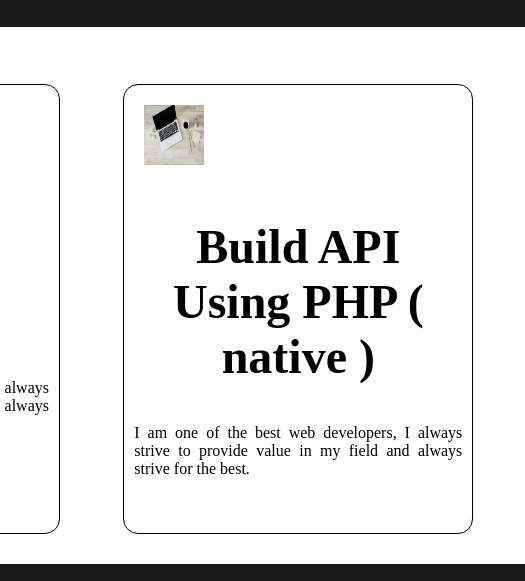
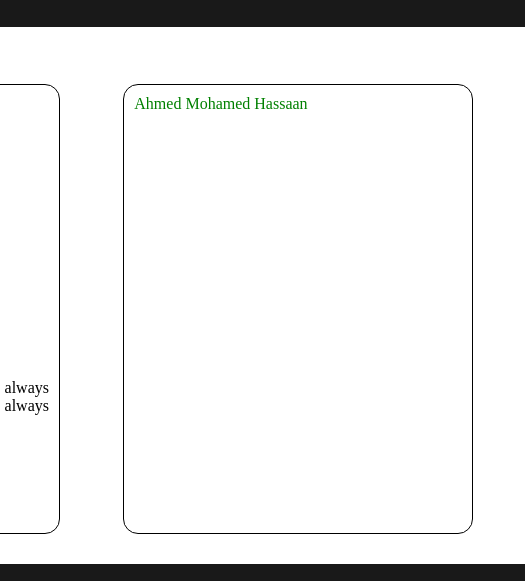
Before and after one commit to AhmedMHassaan/AhmedMHassaan.github.io, a plain HTML site: page index.html in a window 1280 px wide. Shown: the part 2052-2633 px from the top of the page, 755-1280 px from the left. Drawn offline with Linux system fonts and the light colour scheme.

Commit message:
Addign linked in badge

```diff
--- a/index.html
+++ b/index.html
@@ -21,6 +21,9 @@
     <link rel="stylesheet" media="screen and (max-width:800px)" href="tablet.css">
     <link rel="stylesheet" media="screen and (max-width:530px)" href="phone.css">
 
+
+    <script src="https://platform.linkedin.com/badges/js/profile.js" async defer type="text/javascript"></script>
+
     <!-- Fontawesome CDN Link -->
 
 
@@ -41,7 +44,8 @@
 
             <h1 class="headings">I AM <br>Ahmed Mohamed Hassaan</h1>
 
-            <a href='https://drive.google.com/file/d/1bVDXzgAFFTH-PO4jab2gTaIprgQXTbil/view?usp=sharing' target="_blank"  class="btn">
+            <a href='https://drive.google.com/file/d/1bVDXzgAFFTH-PO4jab2gTaIprgQXTbil/view?usp=sharing' target="_blank"
+                class="btn">
                 Hire me
             </a>
         </div>
@@ -64,12 +68,17 @@
         </h1>
         <div id="gallery">
 
-<!--             <img src="images/1.jpg" alt=""> -->
-            <img src="https://play-lh.googleusercontent.com/sq0IEncb9H9eqxqC_ReQRLEmj3RLH_C8PjOMGdzvuyZ-XDvCt_S-E8M3Sc4-hpv2eKY=s180-rw" alt="الكيان للإستثمار العقاري" onclick=" window.open('https://play.google.com/store/apps/details?id=com.ahmed_m_hassaan.alkyaan','_blank')" >
-            <img src="https://raw.githubusercontent.com/AhmedMHassaan/GP/main/Grad%20Work/v3/Hassaan/UI%20Screen/4.jpg" alt="تطبيق Candle" onclick=" window.open('https://github.com/AhmedMHassaan/GradProject','_blank')" >
-            <img src="https://ahmedmhassaan.000webhostapp.com/logo.png" alt="تطبيق مدينتي - محافظة قنا - مركز نقادة - تطبيق مركز تقادة" onclick=" window.open('https://github.com/AhmedMHassaan/NakadaSystem','_blank')" >
-<!--             <img src="images/2.jpg" alt=""> -->
-<!--             <img src="images/3.jpg" alt=""> -->
+            <!--             <img src="images/1.jpg" alt=""> -->
+            <img src="https://play-lh.googleusercontent.com/sq0IEncb9H9eqxqC_ReQRLEmj3RLH_C8PjOMGdzvuyZ-XDvCt_S-E8M3Sc4-hpv2eKY=s180-rw"
+                alt="الكيان للإستثمار العقاري"
+                onclick=" window.open('https://play.google.com/store/apps/details?id=com.ahmed_m_hassaan.alkyaan','_blank')">
+            <img src="https://raw.githubusercontent.com/AhmedMHassaan/GP/main/Grad%20Work/v3/Hassaan/UI%20Screen/4.jpg"
+                alt="تطبيق Candle" onclick=" window.open('https://github.com/AhmedMHassaan/GradProject','_blank')">
+            <img src="https://ahmedmhassaan.000webhostapp.com/logo.png"
+                alt="تطبيق مدينتي - محافظة قنا - مركز نقادة - تطبيق مركز تقادة"
+                onclick=" window.open('https://github.com/AhmedMHassaan/NakadaSystem','_blank')">
+            <!--             <img src="images/2.jpg" alt=""> -->
+            <!--             <img src="images/3.jpg" alt=""> -->
             <img src="images/4.jpg" alt="">
             <img src="images/5.png" alt="">
             <img src="images/8.jpg" alt="">
@@ -94,14 +103,19 @@
                     for the best.
                 </p>
             </div>
-            <div id="box">
+            <!-- <div id="box">
                 <img src="images/services.jpg" alt="">
                 <h1 class="headings">Build API Using PHP ( native )</h1>
                 <p>
                     I am one of the best web developers, I always strive to provide value in my field and always strive
                     for the best.
                 </p>
-            </div>
+            </div> -->
+            <div id="box" class="badge-base LI-profile-badge" data-locale="ar_AE" data-size="large" data-theme="light"
+                data-type="VERTICAL" data-vanity="ahmedmhassaan" data-version="v1"><a
+                    class="badge-base__link LI-simple-link"
+                    href="https://eg.linkedin.com/in/ahmedmhassaan?trk=profile-badge">Ahmed Mohamed Hassaan</a></div>
+
         </div>
     </section>
     <section id="contact">
```
